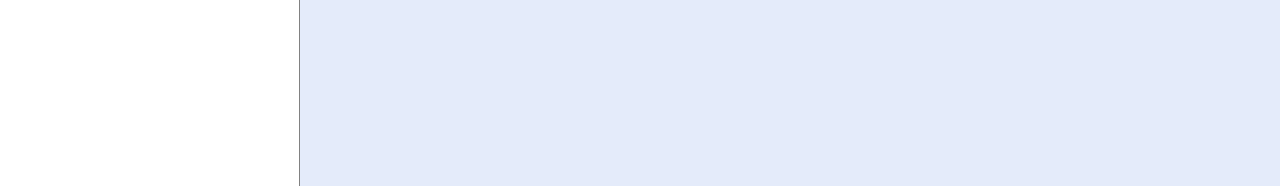
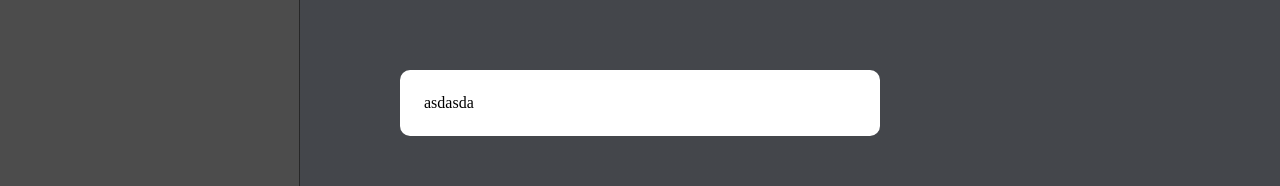
Before and after one commit to levaniakobidze/task_menagment_app, a React (Vite) app: page / in a window 1280 px wide. Both pictures are taken after a click on the element "+ Create New Board". Shown: the part 297-483 px from the top of the page. Built offline with nearby package versions, Linux system fonts and the light colour scheme.

Commit message:
feat: start working on addBoard modal

```diff
--- a/src/App.tsx
+++ b/src/App.tsx
@@ -9,9 +9,10 @@ import { TodosContext } from "./context/todosContext";
 import TaskModal from "./components/Modals/TaskModal/TaskModal";
 import { Empty } from "../src/components/styles/Columns/Columns";
 import SideBar from "./components/SideBar/SideBar";
+import AddBoardModal from "./components/Modals/AddBoardModal/AddBoardModal";
 
 function App() {
-  const { selectedTask, setSelectedTask, columns } = useContext(TodosContext);
+  const { selectedTask, showAddBoardModal, columns } = useContext(TodosContext);
   const [theme, setTheme] = useState("light");
   const themeToggler = () => {
     setTheme((prev) => (prev === "light" ? "dark" : "light"));
@@ -41,6 +42,7 @@ function App() {
             </Empty>
           )}
           {selectedTask && <TaskModal />}
+          {showAddBoardModal && <AddBoardModal />}
           <Button
             disabled={false}
             width={"200px"}
--- /dev/null
+++ b/src/components/Modals/AddBoardModal/AddBoardModal.tsx
@@ -0,0 +1,25 @@
+import { useEffect, useContext } from "react";
+import {
+  AddBoardModalOverlay,
+  AddBoardModalInner,
+} from "../../styles/AddBoardModal/AddBoardModal";
+import { TodosContext } from "../../../context/todosContext";
+
+const AddBoardModal = () => {
+  const { showAddBoardModal, setShowAddBoardModal } = useContext(TodosContext);
+
+  useEffect(() => {
+    const body = document.body;
+    body.style.overflow = "hidden";
+  }, []);
+
+  return (
+    <AddBoardModalOverlay onClick={() => setShowAddBoardModal(false)}>
+      <AddBoardModalInner onClick={(e) => e.stopPropagation()}>
+        asdasda
+      </AddBoardModalInner>
+    </AddBoardModalOverlay>
+  );
+};
+
+export default AddBoardModal;
--- a/src/components/SideBar/SideBar.tsx
+++ b/src/components/SideBar/SideBar.tsx
@@ -1,6 +1,9 @@
+import { useContext } from "react";
 import { SideBarMenu, SideBarStyled } from "../styles/SideBar/SideBar";
+import { TodosContext } from "../../context/todosContext";
 
 const SideBar = () => {
+  const { setShowAddBoardModal } = useContext(TodosContext);
   return (
     <SideBarStyled>
       <h3>ALL BOARDS (8)</h3>
@@ -21,7 +24,7 @@ const SideBar = () => {
           </svg>
           <p>+ Create New Board</p>
         </li>
-        <h4>
+        <h4 onClick={() => setShowAddBoardModal(true)}>
           <svg
             width="16"
             height="16"
--- /dev/null
+++ b/src/components/styles/AddBoardModal/AddBoardModal.ts
@@ -0,0 +1,24 @@
+import styled from "styled-components";
+
+export const AddBoardModalOverlay = styled.div`
+  background-image: linear-gradient(rgba(0, 0, 0, 0.7), rgba(0, 0, 0, 0.7));
+  width: 100%;
+  min-height: 100vh;
+  padding: 0 16px;
+  display: flex;
+  justify-content: center;
+  align-items: center;
+  position: absolute;
+  top: 0;
+  left: 0;
+`;
+
+export const AddBoardModalInner = styled.div`
+  display: flex;
+  flex-direction: column;
+  padding: 24px;
+  width: 100%;
+  max-width: 480px;
+  background-color: ${({ theme }) => theme.colors.background.primary};
+  border-radius: 10px;
+`;
--- a/src/context/todosContext.tsx
+++ b/src/context/todosContext.tsx
@@ -4,6 +4,7 @@ export const TodosContext = createContext<any | null>(null);
 
 const ContextProvider = ({ children }: any) => {
   const [selectedTask, setSelectedTask] = useState(false);
+  const [showAddBoardModal, setShowAddBoardModal] = useState(false);
   const [columns, setColumns] = useState([
     {
       boradId: 1,
@@ -56,7 +57,14 @@ const ContextProvider = ({ children }: any) => {
 
   return (
     <TodosContext.Provider
-      value={{ columns, addColumn, selectedTask, setSelectedTask }}>
+      value={{
+        columns,
+        addColumn,
+        selectedTask,
+        setSelectedTask,
+        showAddBoardModal,
+        setShowAddBoardModal,
+      }}>
       {children}
     </TodosContext.Provider>
   );
```
